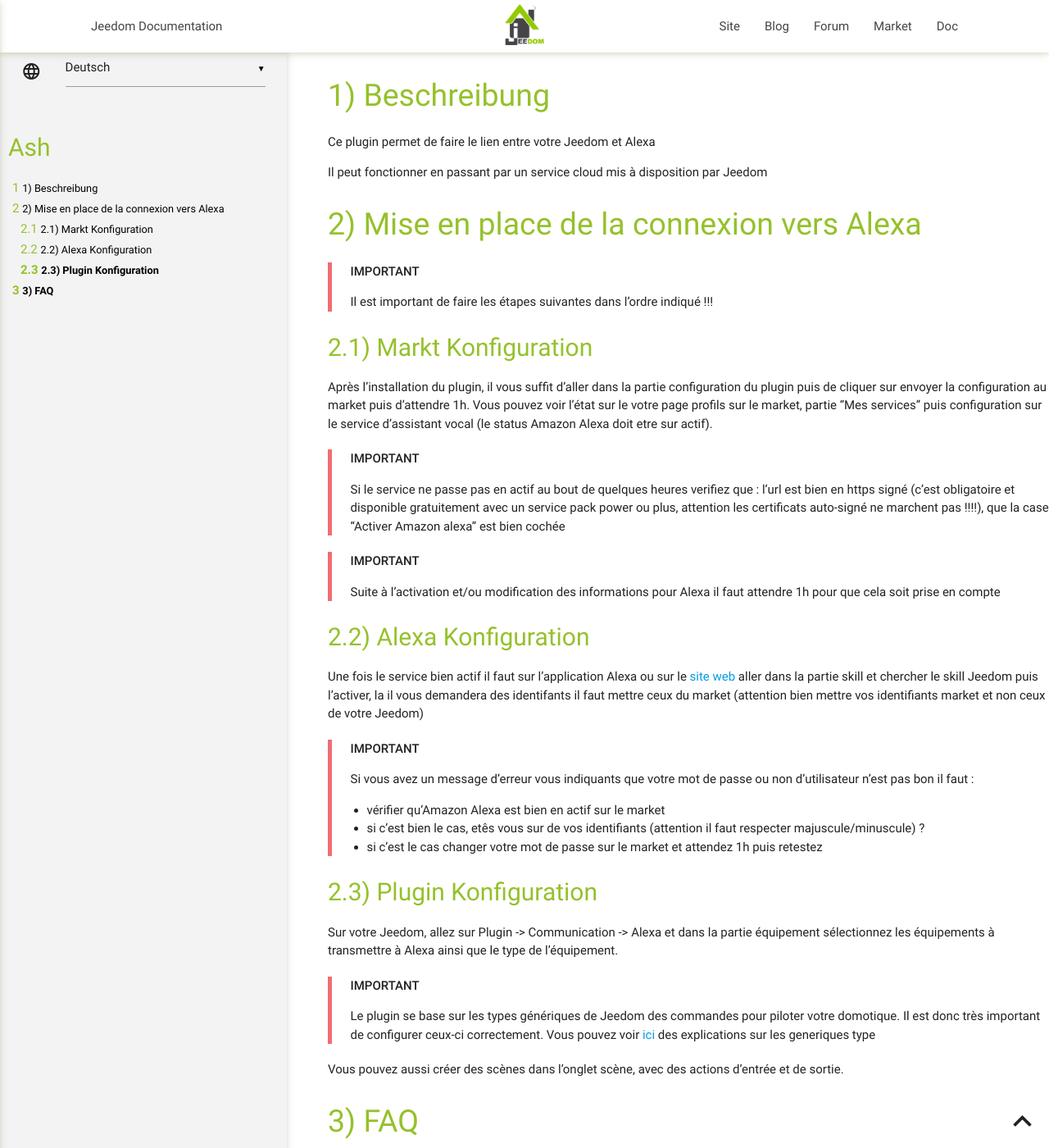
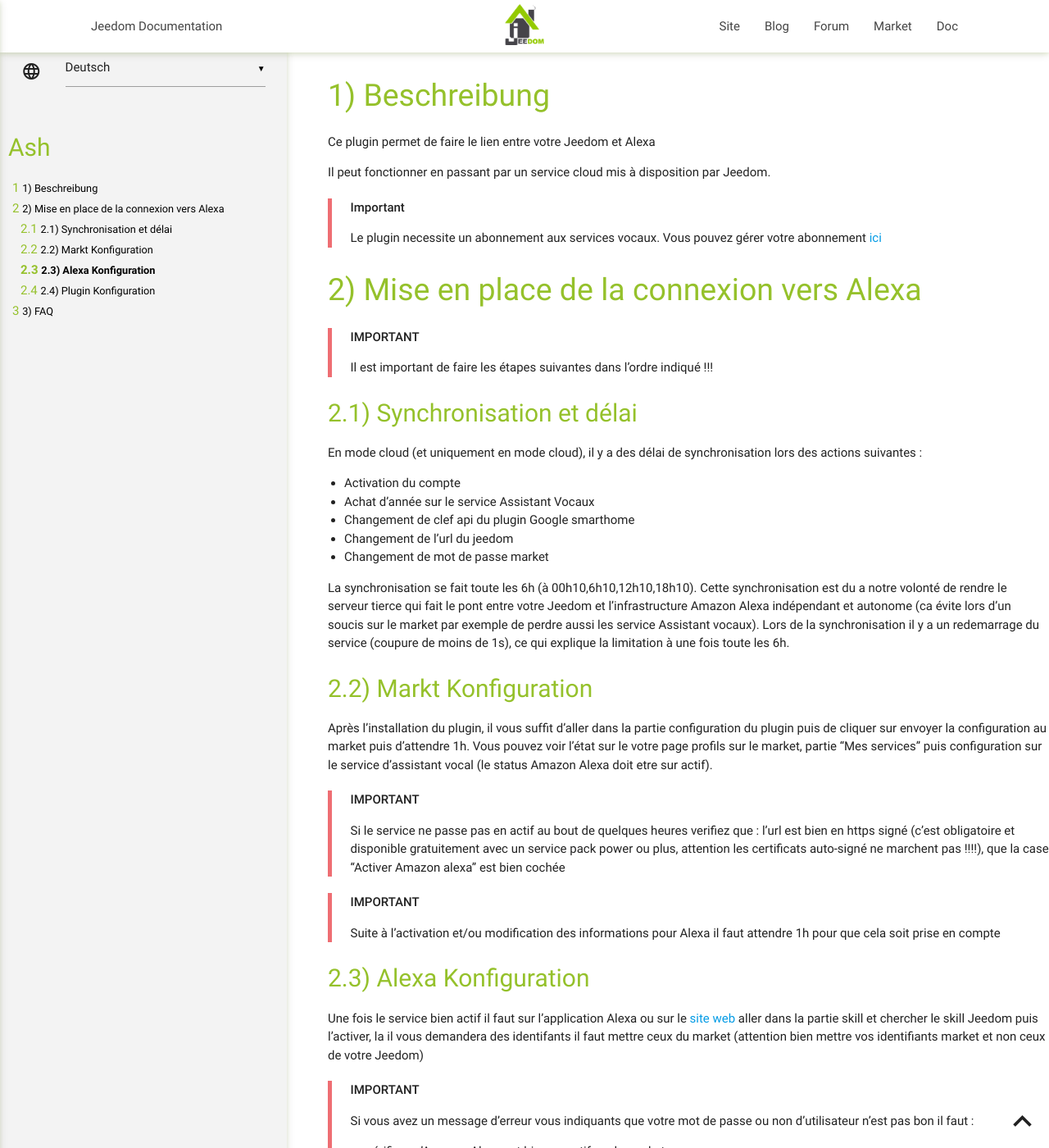
Before and after one commit to jeedom/plugin-ash, a Jekyll site: the page built from docs/de_DE/index.md, in a window 1280 px wide and 1400 px high. Shown: the whole window at 82% size. Built offline with Jekyll 4.4.1, drawn with Linux system fonts in a browser that asks for light colours; our own code applies the rules of GitHub Pages for plain Markdown files; some of the changed text lies outside the part shown.

Commit message:
[ROBOT] Action all

```diff
--- a/docs/de_DE/index.md
+++ b/docs/de_DE/index.md
@@ -2,13 +2,29 @@
 
 Ce plugin permet de faire le lien entre votre Jeedom et Alexa
 
-Il peut fonctionner en passant par un service cloud mis à disposition par Jeedom
+Il peut fonctionner en passant par un service cloud mis à disposition par Jeedom.
+
+> **Important**
+>
+> Le plugin necessite un abonnement aux services vocaux. Vous pouvez gérer votre abonnement [ici](https://www.jeedom.com/market/index.php?v=d&p=profils#services)
 
 # Mise en place de la connexion vers Alexa
 
 > **IMPORTANT**
 >
 > Il est important de faire les étapes suivantes dans l'ordre indiqué !!!
+
+## Synchronisation et délai
+
+En mode cloud (et uniquement en mode cloud), il y a des délai de synchronisation lors des actions suivantes :
+
+- Activation du compte
+- Achat d'année sur le service Assistant Vocaux
+- Changement de clef api du plugin Google smarthome
+- Changement de l'url du jeedom
+- Changement de mot de passe market
+
+La synchronisation se fait toute les 6h (à 00h10,6h10,12h10,18h10). Cette synchronisation est du a notre volonté de rendre le serveur tierce qui fait le pont entre votre Jeedom et l'infrastructure Amazon Alexa indépendant et autonome (ca évite lors d'un soucis sur le market par exemple de perdre aussi les service Assistant vocaux). Lors de la synchronisation il y a un redemarrage du service (coupure de moins de 1s), ce qui explique la limitation à une fois toute les 6h.
 
 ## Markt Konfiguration
 
```
Also changed, not shown: docs/de_DE/changelog.md (+7 -0 lines), docs/en_US/changelog.md (+7 -0 lines), docs/en_US/index.md (+17 -1 lines), docs/es_ES/changelog.md (+7 -0 lines), docs/es_ES/index.md (+17 -1 lines).
